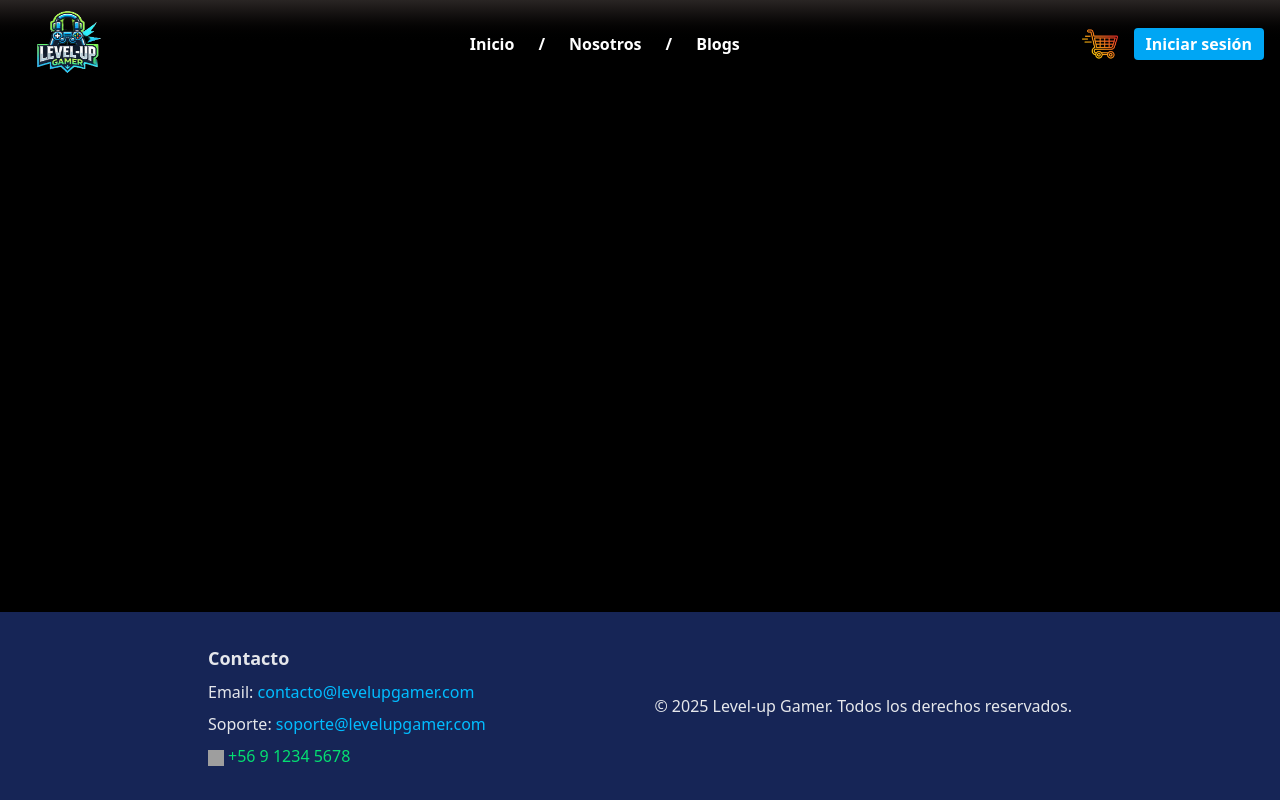
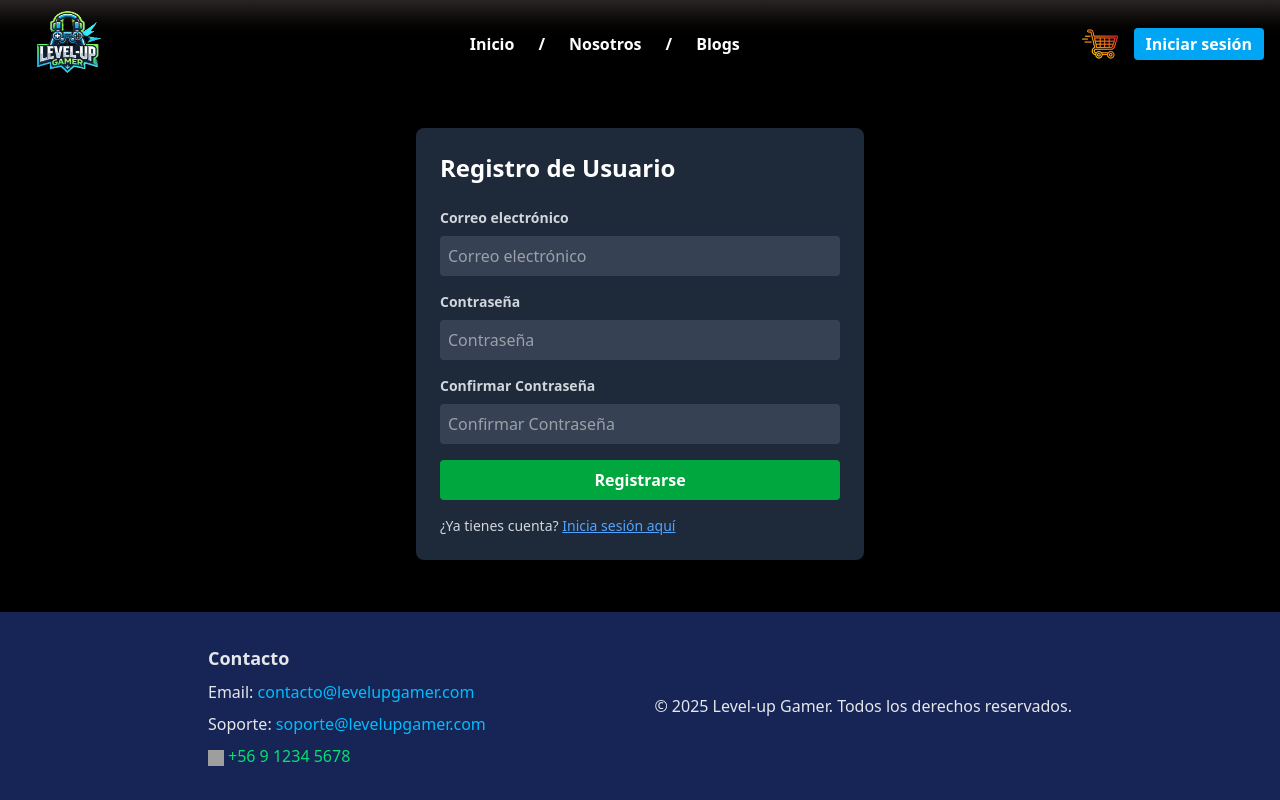
Before and after one commit to Alexander1-svg/levelup-react, a React (Vite) app: page /register in a window 1280 px wide. Built offline with nearby package versions, Linux system fonts and the light colour scheme; grey boxes are pictures that could not be loaded.

Commit message:
feat: Agregando Login y Registro de usuarios

```diff
--- a/src/App.tsx
+++ b/src/App.tsx
@@ -3,6 +3,8 @@ import { Header } from "./components/header";
 import { Footer } from "./components/footer";
 import { HomePage } from "./pages/HomePage";
 import { BlogPage } from "./pages/BlogPage";
+import { LoginPage } from "./pages/Loginpage";
+import { RegisterPage } from "./pages/RegisterPage";
 
 export function App() {
   return (
@@ -15,7 +17,8 @@ export function App() {
 
           <Route path="/nosotros" element={<div>Página Nosotros</div>} />
           <Route path="/blog" element={<BlogPage />} />
-          <Route path="/login" element={<div>Página Login</div>} />
+          <Route path="/login" element={<LoginPage />} />
+          <Route path="/register" element={<RegisterPage />} />
           <Route path="/carrito" element={<div>Página Carrito</div>} />
         </Routes>
       </main>
--- /dev/null
+++ b/src/pages/LoginPage.tsx
@@ -0,0 +1,85 @@
+import React, { useState } from "react";
+import { Link, useNavigate } from "react-router-dom";
+
+function LoginPage() {
+  const navigate = useNavigate();
+  // Se añade <string> para tipar explícitamente el estado (opcional, pero recomendado)
+  const [email, setEmail] = useState<string>("");
+  const [password, setPassword] = useState<string>("");
+
+  // Tipado correcto para el evento de formulario
+  const handleLogin = (e: React.FormEvent) => {
+    e.preventDefault();
+
+    // Aquí iría la llamada a tu API para autenticar.
+    // Simulación:
+    if (email === "duoc@duocuc.cl" && password === "1234") {
+      alert("Login exitoso!");
+      navigate("/"); // Redirige al home
+    } else {
+      alert("Email o contraseña incorrecta");
+    }
+  };
+
+  return (
+    <div className="max-w-md mx-auto mt-10 p-6 bg-gray-800 rounded-lg shadow-md">
+      <h1 className="text-2xl font-bold mb-4 text-white">Iniciar Sesión</h1>
+
+      <form onSubmit={handleLogin} className="flex flex-col gap-4">
+        <div>
+          <label
+            htmlFor="email"
+            className="block text-gray-300 text-sm font-bold mb-2"
+          >
+            Correo electrónico
+          </label>
+          <input
+            type="email"
+            id="email"
+            placeholder="correo@ejemplo.com"
+            className="p-2 rounded bg-gray-700 text-white w-full"
+            value={email}
+            // Tipado correcto para el evento de cambio
+            onChange={(e: React.ChangeEvent<HTMLInputElement>) =>
+              setEmail(e.target.value)
+            }
+            required
+          />
+        </div>
+        <div>
+          <label
+            htmlFor="password"
+            className="block text-gray-300 text-sm font-bold mb-2"
+          >
+            Contraseña
+          </label>
+          <input
+            type="password"
+            id="password"
+            placeholder="Contraseña"
+            className="p-2 rounded bg-gray-700 text-white w-full"
+            value={password}
+            // Tipado correcto para el evento de cambio
+            onChange={(e: React.ChangeEvent<HTMLInputElement>) =>
+              setPassword(e.target.value)
+            }
+            required
+          />
+        </div>
+        <button
+          type="submit"
+          className="bg-blue-600 hover:bg-blue-700 text-white font-bold py-2 px-4 rounded"
+        >
+          Iniciar Sesión
+        </button>
+        <p className="text-gray-300 text-sm mt-2">
+          ¿No tienes cuenta?{" "}
+          <Link to="/register" className="text-blue-400 hover:underline">
+            Regístrate aquí
+          </Link>
+        </p>
+      </form>
+    </div>
+  );
+}
+export { LoginPage };
--- /dev/null
+++ b/src/pages/RegisterPage.tsx
@@ -0,0 +1,108 @@
+import React, { useState } from "react";
+import { Link, useNavigate } from "react-router-dom";
+
+export function RegisterPage() {
+  const navigate = useNavigate();
+  // Se añaden los campos de estado para email, password, y confirmPassword
+  const [email, setEmail] = useState<string>("");
+  const [password, setPassword] = useState<string>("");
+  const [confirmPassword, setConfirmPassword] = useState<string>("");
+
+  // Tipado correcto para el evento de formulario
+  const handleRegister = (e: React.FormEvent) => {
+    e.preventDefault();
+
+    // Lógica para verificar que las contraseñas coincidan
+    if (password !== confirmPassword) {
+      alert("Las contraseñas no coinciden");
+      return;
+    }
+
+    // Aquí iría la llamada a tu API para registrar al usuario.
+    alert(`Usuario registrado: ${email}`);
+    // Después del registro exitoso, se redirige al login
+    navigate("/login");
+  };
+
+  return (
+    <div className="max-w-md mx-auto mt-10 p-6 bg-gray-800 rounded-lg shadow-md">
+      <h1 className="text-2xl font-bold mb-6 text-white">
+        Registro de Usuario
+      </h1>
+      <form onSubmit={handleRegister} className="flex flex-col gap-4">
+        <div>
+          <label
+            htmlFor="email"
+            className="block text-gray-300 text-sm font-bold mb-2"
+          >
+            Correo electrónico
+          </label>
+          <input
+            type="email"
+            id="email"
+            placeholder="Correo electrónico"
+            className="p-2 rounded bg-gray-700 text-white w-full"
+            value={email}
+            // Tipado correcto para el evento de cambio
+            onChange={(e: React.ChangeEvent<HTMLInputElement>) =>
+              setEmail(e.target.value)
+            }
+            required
+          />
+        </div>
+        <div>
+          <label
+            htmlFor="password"
+            className="block text-gray-300 text-sm font-bold mb-2"
+          >
+            Contraseña
+          </label>
+          <input
+            type="password"
+            id="password"
+            placeholder="Contraseña"
+            className="p-2 rounded bg-gray-700 text-white w-full"
+            value={password}
+            // Tipado correcto para el evento de cambio
+            onChange={(e: React.ChangeEvent<HTMLInputElement>) =>
+              setPassword(e.target.value)
+            }
+            required
+          />
+        </div>
+        <div>
+          <label
+            htmlFor="confirmPassword"
+            className="block text-gray-300 text-sm font-bold mb-2"
+          >
+            Confirmar Contraseña
+          </label>
+          <input
+            type="password"
+            id="confirmPassword"
+            placeholder="Confirmar Contraseña"
+            className="p-2 rounded bg-gray-700 text-white w-full"
+            value={confirmPassword}
+            // Tipado correcto para el evento de cambio
+            onChange={(e: React.ChangeEvent<HTMLInputElement>) =>
+              setConfirmPassword(e.target.value)
+            }
+            required
+          />
+        </div>
+        <button
+          type="submit"
+          className="bg-green-600 hover:bg-green-700 p-2 rounded text-white font-bold"
+        >
+          Registrarse
+        </button>
+      </form>
+      <p className="mt-4 text-sm text-gray-300">
+        ¿Ya tienes cuenta?{" "}
+        <Link to="/login" className="text-blue-400 underline">
+          Inicia sesión aquí
+        </Link>
+      </p>
+    </div>
+  );
+}
```
